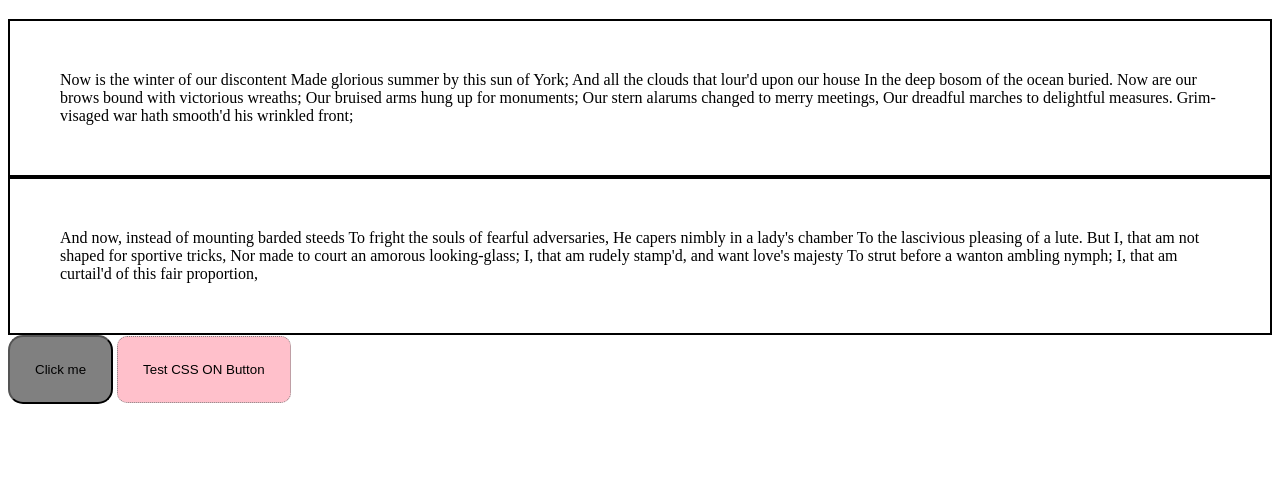
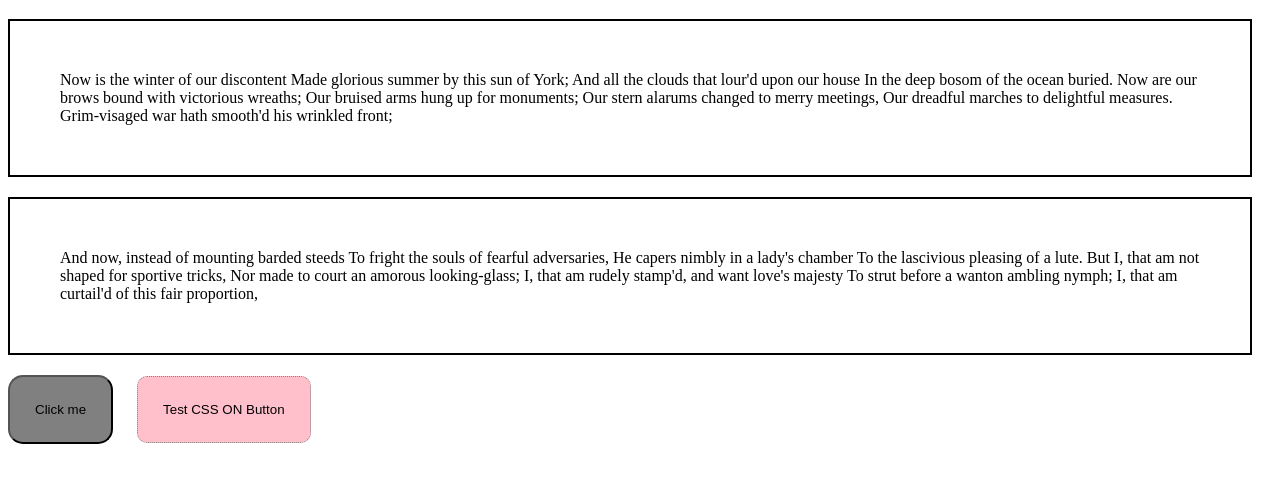
Before and after one commit to syednabeel527/Web_CSS3, a plain HTML site: page index.html in a window 1280 px wide. Shown: the part 61-544 px from the top of the page. Drawn offline with Linux system fonts and the light colour scheme.

Commit message:
implementing Margin

```diff
--- a/style.css
+++ b/style.css
@@ -1,6 +1,8 @@
 div{
     border:2px solid black;
     padding:50px;
+    margin-bottom: 20px;
+    margin-right: 20px;
 }
 
 button {
@@ -8,6 +10,7 @@ button {
     border-radius: 15px;
     background-color: grey;
     padding: 25px;
+    margin-right: 20px;
 }
 
 .myclass{
```
